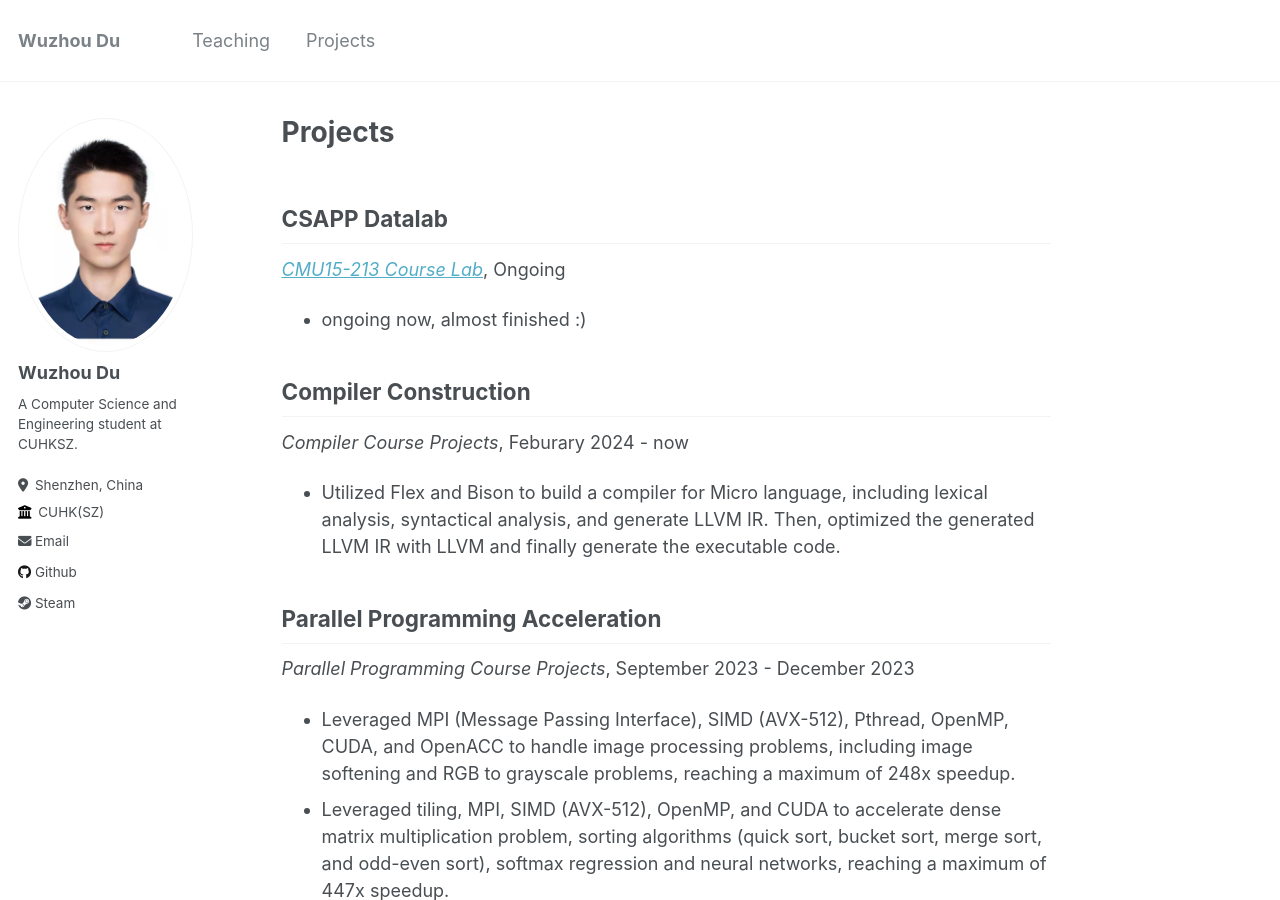
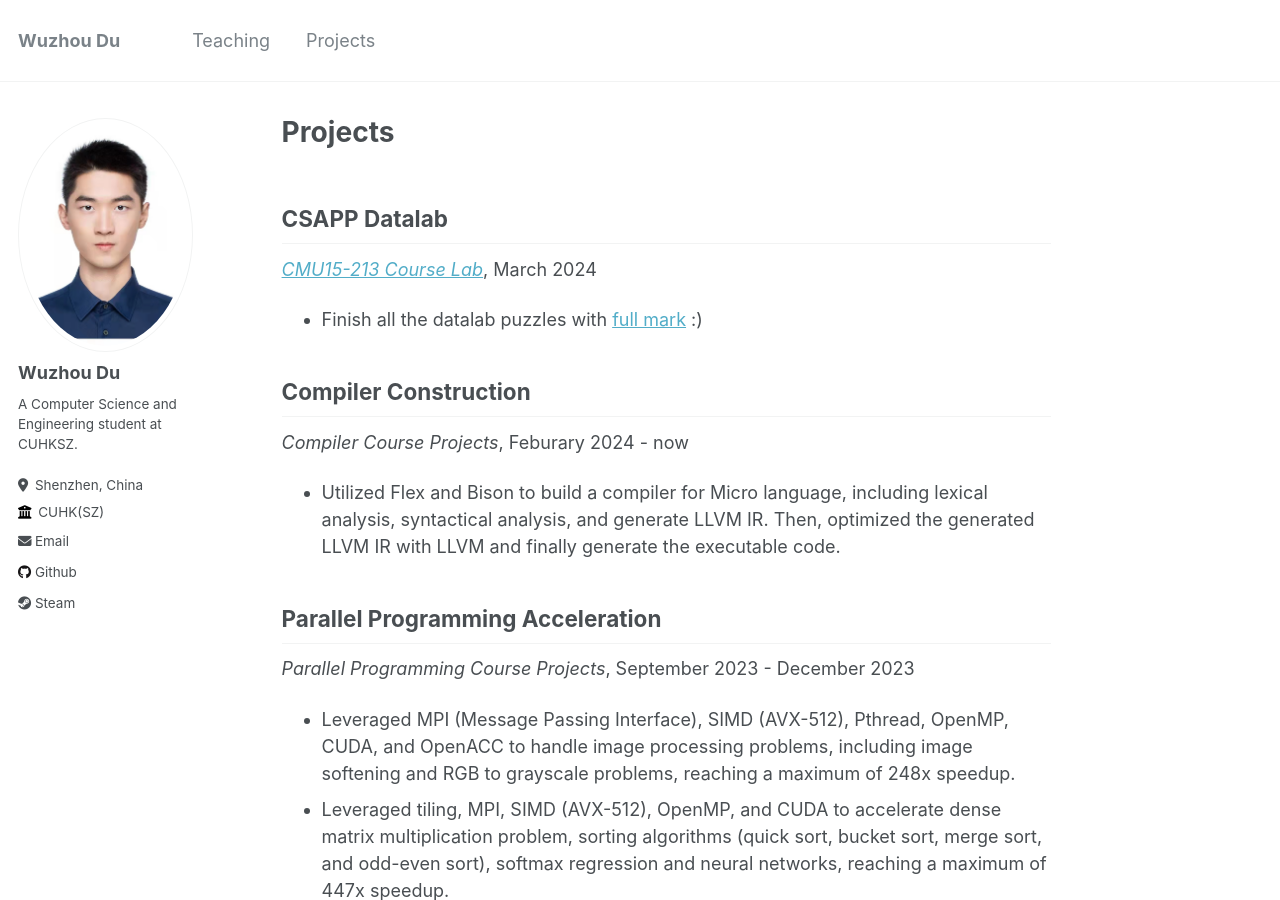
Before and after one commit to WuzhouDu/WuzhouDu.github.io, a Jekyll site: the page built from _pages/projects.md, in a window 1280 px wide and 900 px high. Built offline with Jekyll 4.4.1, drawn with Linux system fonts in a browser that asks for light colours.

Commit message:
update: upload CSAPP datalab result

```diff
--- a/_pages/projects.md
+++ b/_pages/projects.md
@@ -5,8 +5,8 @@ author_profile: true
 ---
 
 ## CSAPP Datalab
-*[CMU15-213 Course Lab](https://github.com/WuzhouDu/CSAPP_labs)*, Ongoing
-- ongoing now, almost finished :)
+*[CMU15-213 Course Lab](https://github.com/WuzhouDu/CSAPP_labs)*, March 2024
+- Finish all the datalab puzzles with [full mark](https://wuzhoudu.github.io/files/CSAPP_labs/datalab_result.jpg) :)
 
 ## Compiler Construction
 *Compiler Course Projects*, Feburary 2024 - now
```
Also changed, not shown: files/CSAPP_labs/datalab_result.jpg (added).
